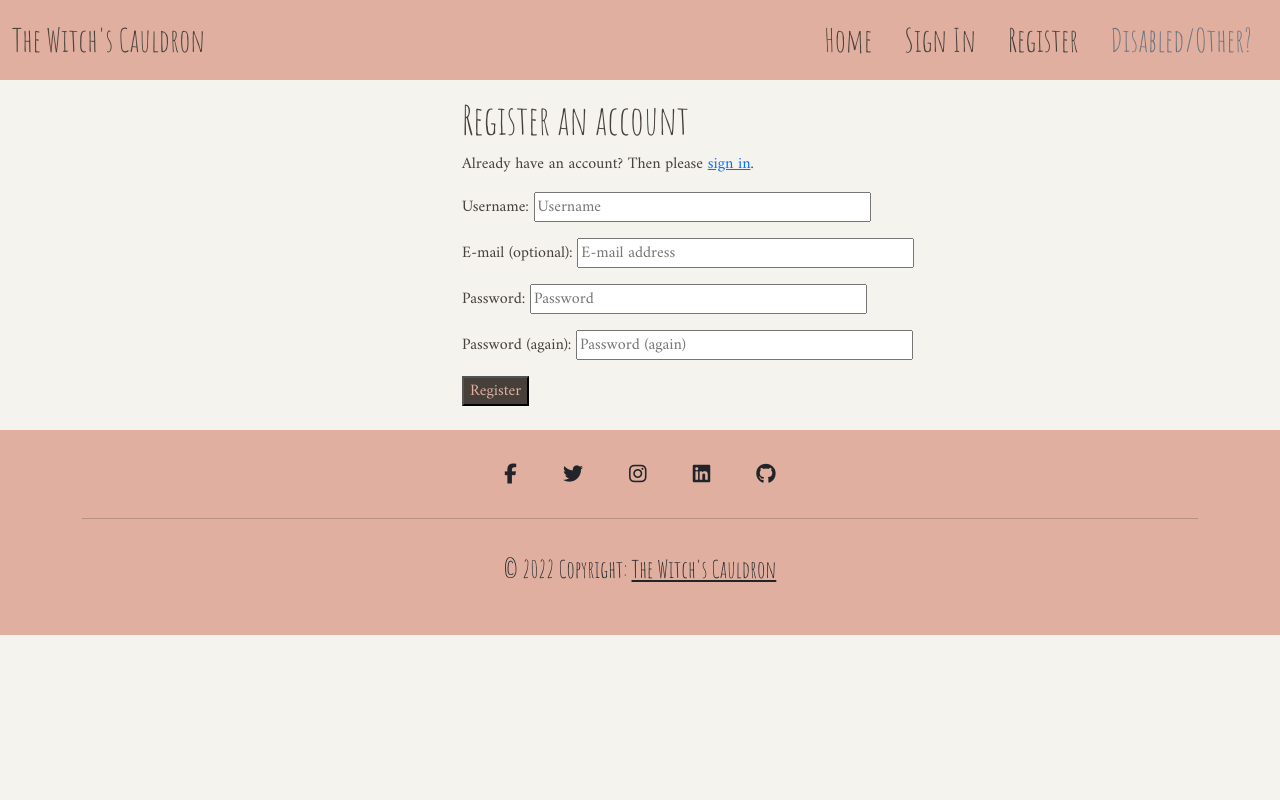
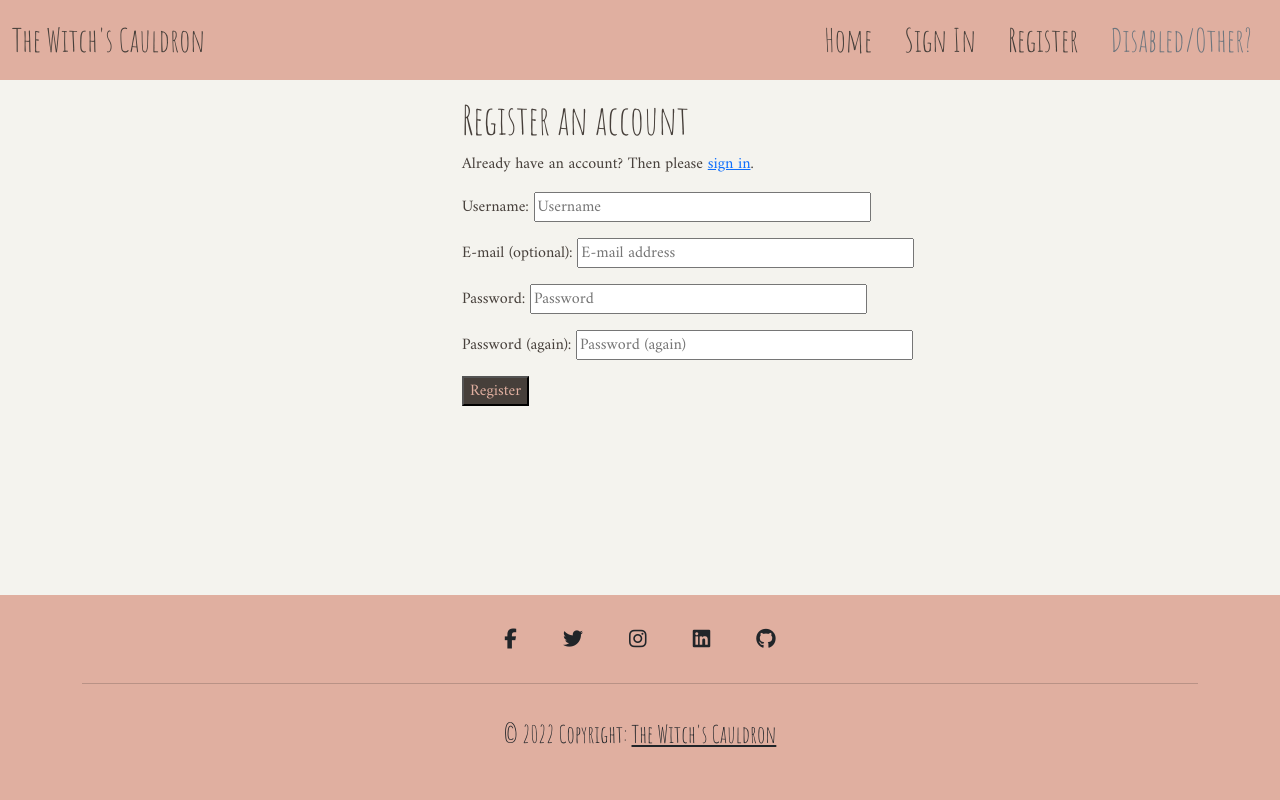
Before and after one commit to rachel-o-donnell/the-witchs-cauldron, a Django app: page /accounts/signup/ in a window 1280 px wide; the page is wider, and only the part inside the window is pictured. Run offline with Django 3.2, Linux system fonts and the light colour scheme; some libraries are stand-ins or nearby versions.

Commit message:
Fix footer styling to push to bottom of screen

```diff
--- a/templates/base.html
+++ b/templates/base.html
@@ -16,7 +16,7 @@
 
 </head>
 
-<body>
+<body class='d-flex flex-column min-vh-100'>
     <!-- Right aligned, active, collapsable navbar -->
     <nav class="navbar navbar-expand-lg">
         <div class="container-fluid">
@@ -60,7 +60,7 @@
         {% endblock content %}
     </main>
 
-    <footer class="text-center">
+    <footer class="text-center mt-auto">
         <!-- Grid container -->
         <div class="container pt-3">
             <!-- Section: Social media -->
```
